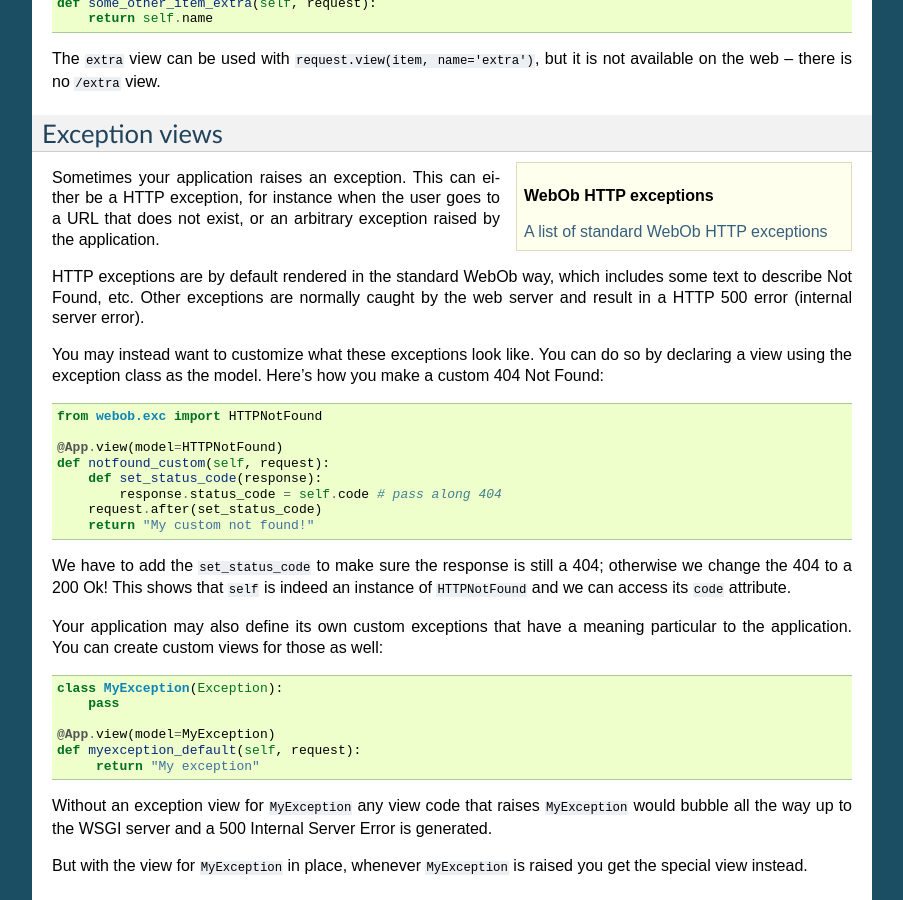
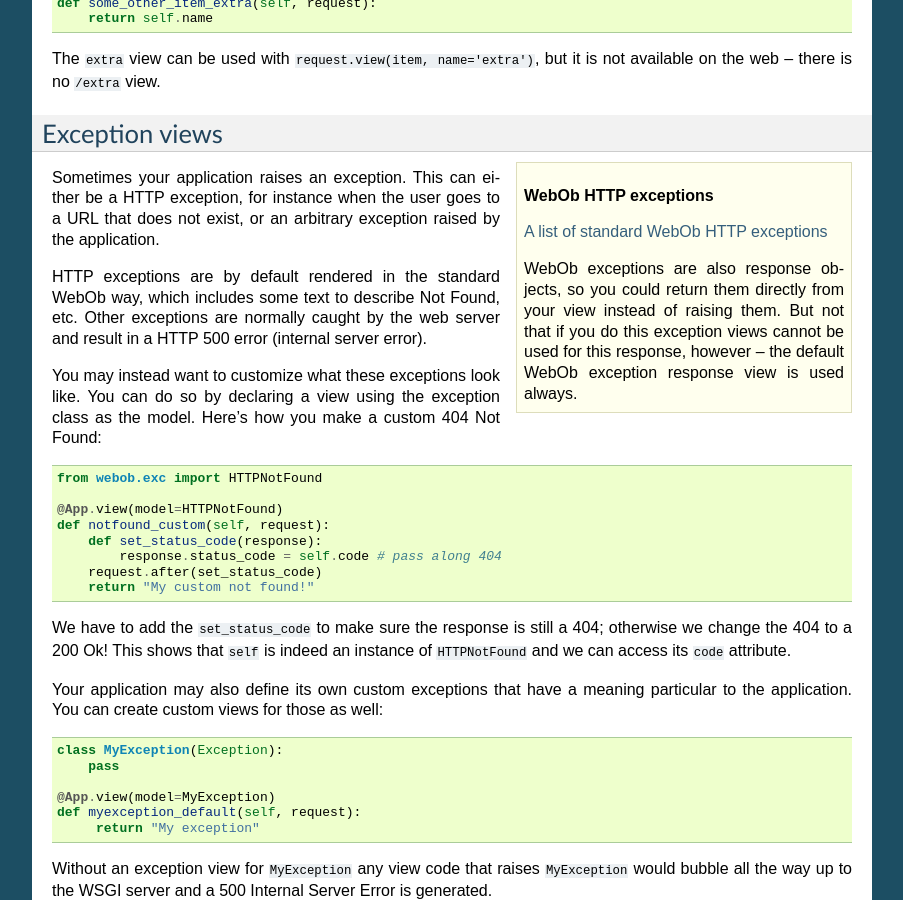
Before and after one commit to morepath/morepath, a Sphinx documentation site: the page built from doc/views.rst, in a window 1280 px wide and 900 px high, scrolled down 7839 px. Shown: the whole window, without its empty margins (198-1101 px from the left). Built offline with Sphinx 7.4.7, drawn with Linux system fonts in a browser that asks for light colours.

Commit message:
A note about returning webob response objects.

```diff
--- a/doc/views.rst
+++ b/doc/views.rst
@@ -232,7 +232,6 @@ Here's how you use them::
   @App.json(model=Document)
   def document_default(self, request):
       return {'my': 'json'}
-
 
 Templates
 ---------
@@ -479,6 +478,10 @@ Exception views
   `A list of standard WebOb HTTP exceptions
   <http://docs.webob.org/en/stable/api/exceptions.html>`_
 
+  WebOb exceptions are also response objects, so you could return them
+  directly from your view instead of raising them. But not that if you
+  do this exception views cannot be used for this response, however --
+  the default WebOb exception response view is used always.
 
 Sometimes your application raises an exception. This can either be a
 HTTP exception, for instance when the user goes to a URL that does not
```
